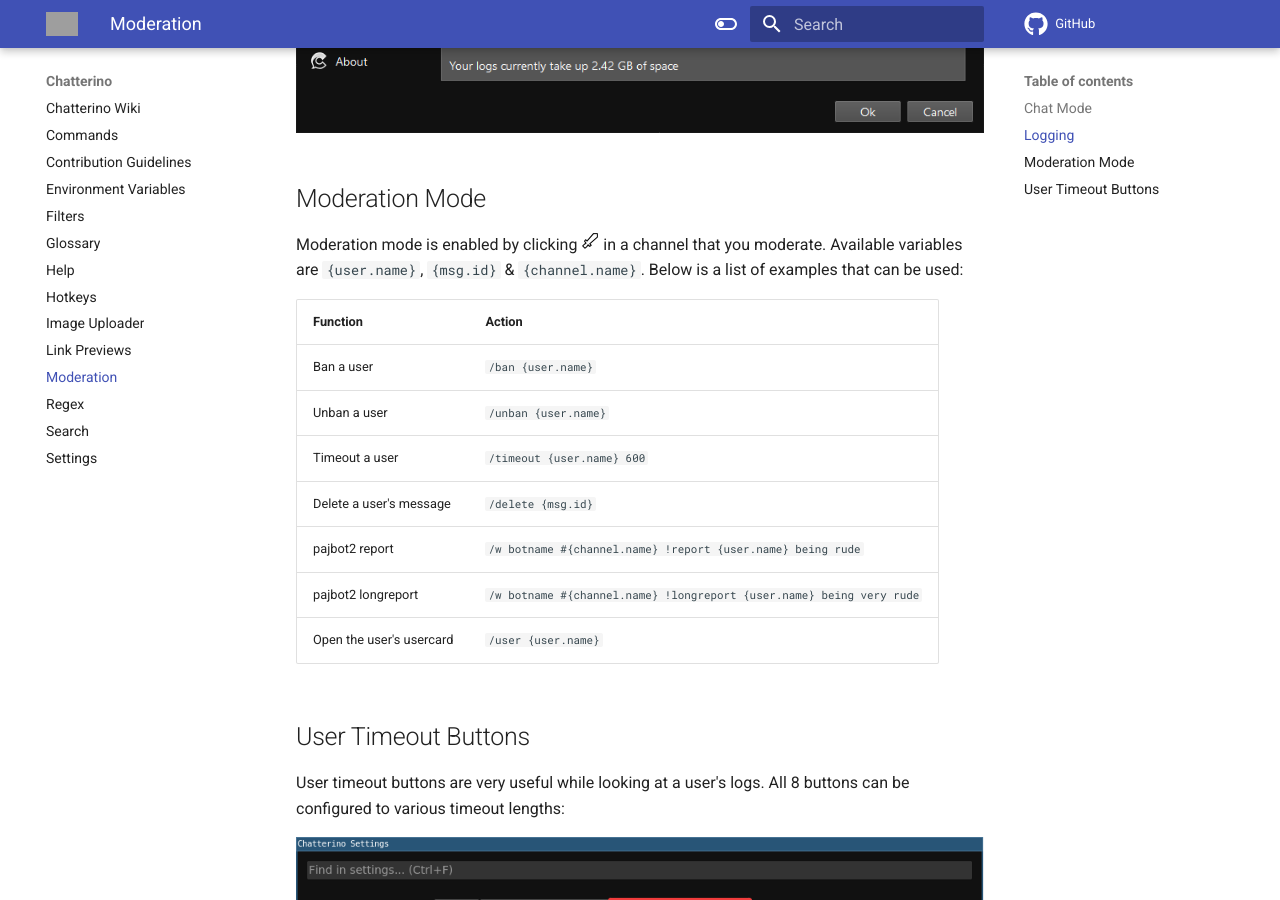
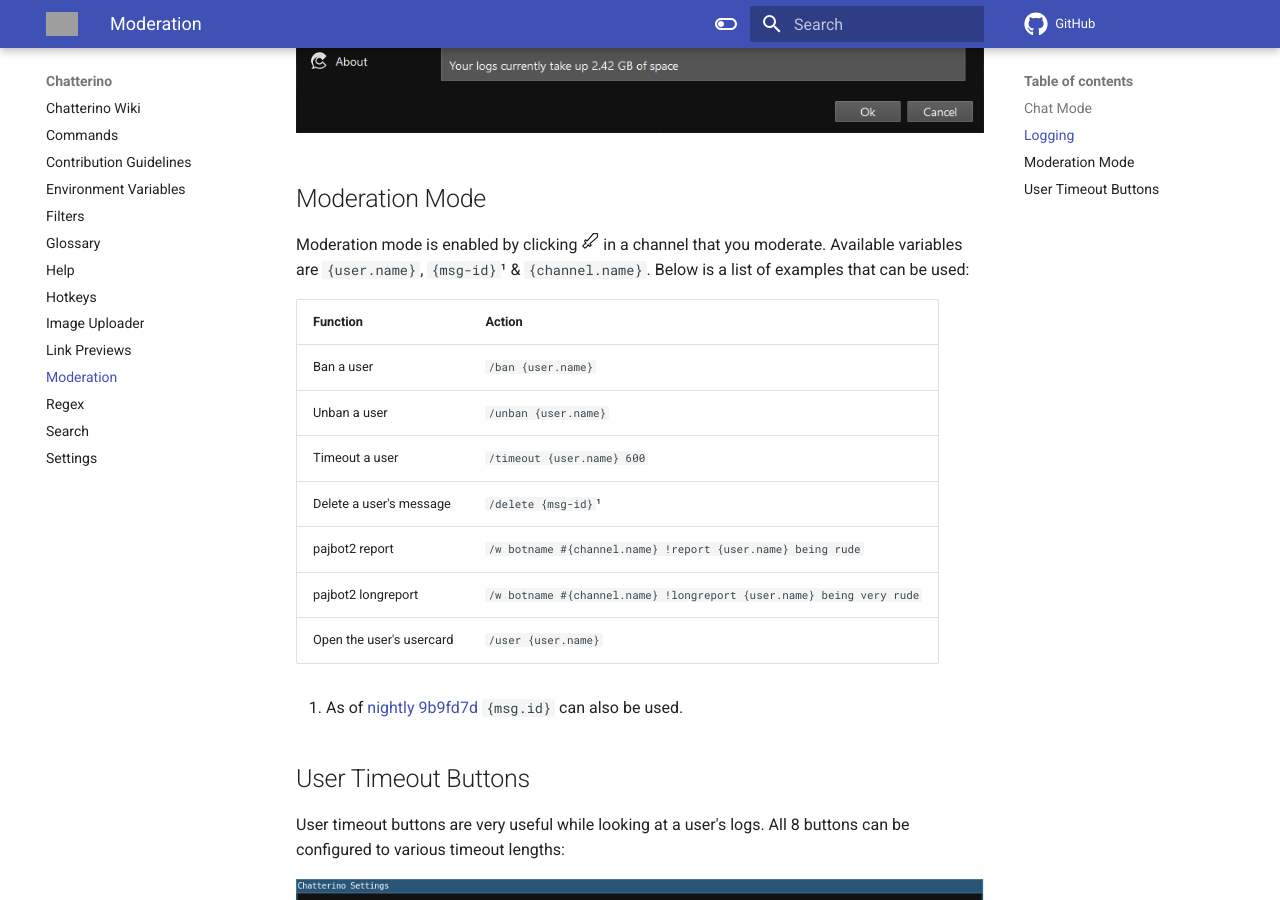
Before and after one commit to Chatterino/wiki, an MkDocs documentation site: the page built from docs/Moderation.md, in a window 1280 px wide and 900 px high, scrolled down 1144 px. Built offline with MkDocs 1.6.1 and Material for MkDocs 9.7.7, drawn with Linux system fonts in a browser that asks for light colours; comment, search, counter and statistics services are not loaded; grey boxes are pictures that could not be loaded.

Commit message:
Update Moderation.md `msg-id` docs to have backwards support for 2.3.4 stable (#185)
Co-authored-by: pajlada <rasmus.karlsson@pajlada.com>

```diff
--- a/docs/Moderation.md
+++ b/docs/Moderation.md
@@ -15,17 +15,19 @@
 ![Logging](./images/moderation/logging.png)
 
 ## Moderation Mode
-Moderation mode is enabled by clicking ![ModModeDisabled](./images/moderation/modModeDisabled.png){: width=18; height=18 } in a channel that you moderate. Available variables are `{user.name}`, `{msg.id}` & `{channel.name}`. Below is a list of examples that can be used:
+Moderation mode is enabled by clicking ![ModModeDisabled](./images/moderation/modModeDisabled.png){: width=18; height=18 } in a channel that you moderate. Available variables are `{user.name}`, `{msg-id}`¹ & `{channel.name}`. Below is a list of examples that can be used:
 
 | Function | Action |
 | - | - |
 | Ban a user | `/ban {user.name}` |
 | Unban a user | `/unban {user.name}` |
 | Timeout a user | `/timeout {user.name} 600` |
-| Delete a user's message | `/delete {msg.id}` |
+| Delete a user's message | `/delete {msg-id}`¹ |
 | pajbot2 report | `/w botname #{channel.name} !report {user.name} being rude` |
 | pajbot2 longreport | `/w botname #{channel.name} !longreport {user.name} being very rude` |
 | Open the user's usercard | `/user {user.name}` |
+
+1. As of [nightly][nightly] [9b9fd7d][com1] `{msg.id}` can also be used.
 
 ## User Timeout Buttons
 User timeout buttons are very useful while looking at a user's logs. All 8 buttons can be configured to various timeout lengths:
@@ -35,3 +37,6 @@
 User timeout buttons look like this:
 
 ![UserTimeoutButtons](./images/moderation/userTimeoutButtons.png)
+
+[nightly]: ../Help/#what-is-nightly-and-how-to-use-install-it
+[com1]: https://github.com/Chatterino/chatterino2/commit/9b9fd7d403a0b3bd047ba7134de158c4e2fecbc7
```
